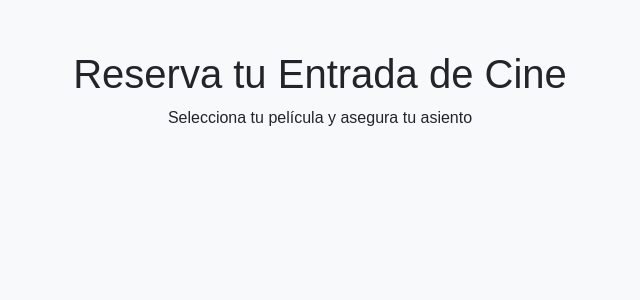
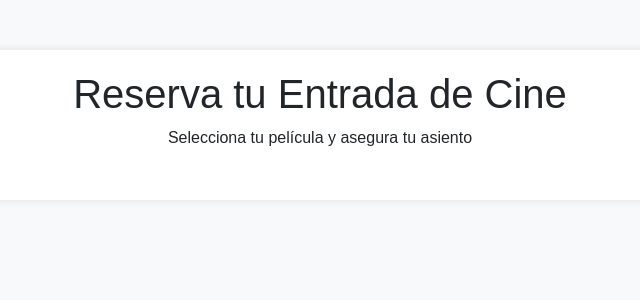
Before and after one commit to TatianaHoyos/Reserva-para-cine, a Flask app: page / in a window 1280 px wide. Shown: the top 300 px of the page, without its empty margins (320-960 px from the left). Run offline with Flask 3, Linux system fonts and the light colour scheme; data that the repository does not hold is empty; some libraries are stand-ins or nearby versions.

Commit message:
cambie tamaño del container

```diff
--- a/app/web/static/css/styles.css
+++ b/app/web/static/css/styles.css
@@ -3,8 +3,14 @@ body {
     font-family: Arial, sans-serif;
 }
 .container {
-    margin-top: 50px;
+    max-width: 1200px;
+    margin: 50px auto;
+    padding: 20px;
+    background-color: #fff;
+    box-shadow: 0 0 10px rgba(0, 0, 0, 0.1);
+    border-radius: 10px;
 }
+
 .header {
     text-align: center;
     margin-bottom: 30px;
```
